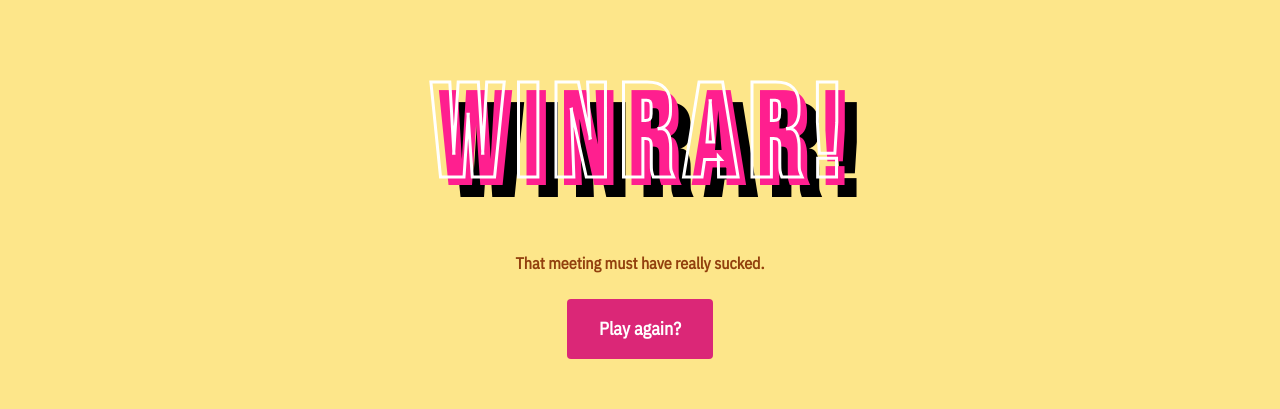
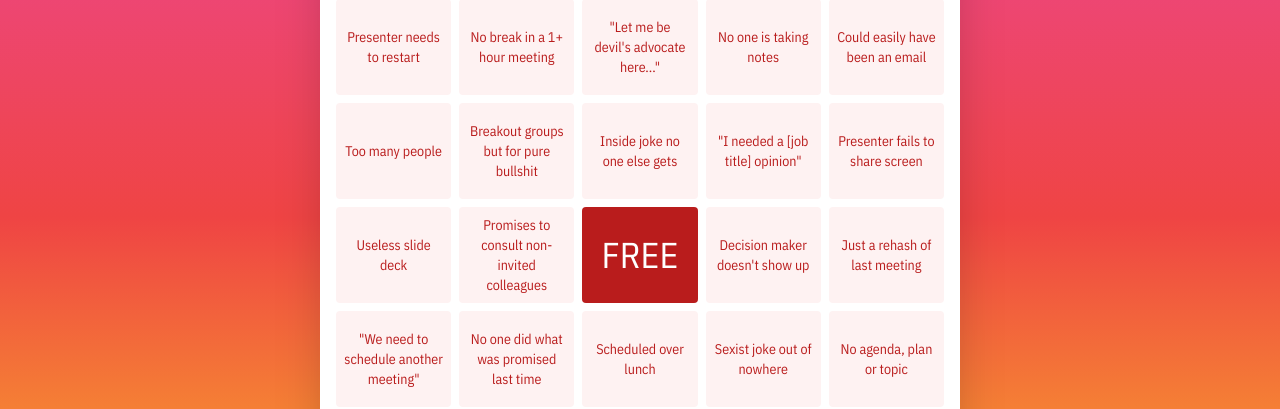
Before and after one commit to ploguus/meetinghellbingo, a Next.js app: page / in a window 1280 px wide. Shown: the part 183-592 px from the top of the page. Built offline with nearby package versions, Linux system fonts and the light colour scheme.

Commit message:
always winner off

```diff
--- a/pages/index.js
+++ b/pages/index.js
@@ -84,8 +84,6 @@ export default function Home(props) {
   useEffect(() => {
     setWidth(global.window.screen.width)
     setHeight(global.window.screen.height)
-
-    setWinner(true)
   }, [global.window])
 
   const onClickSquare = (clickedId, index) => {
```
